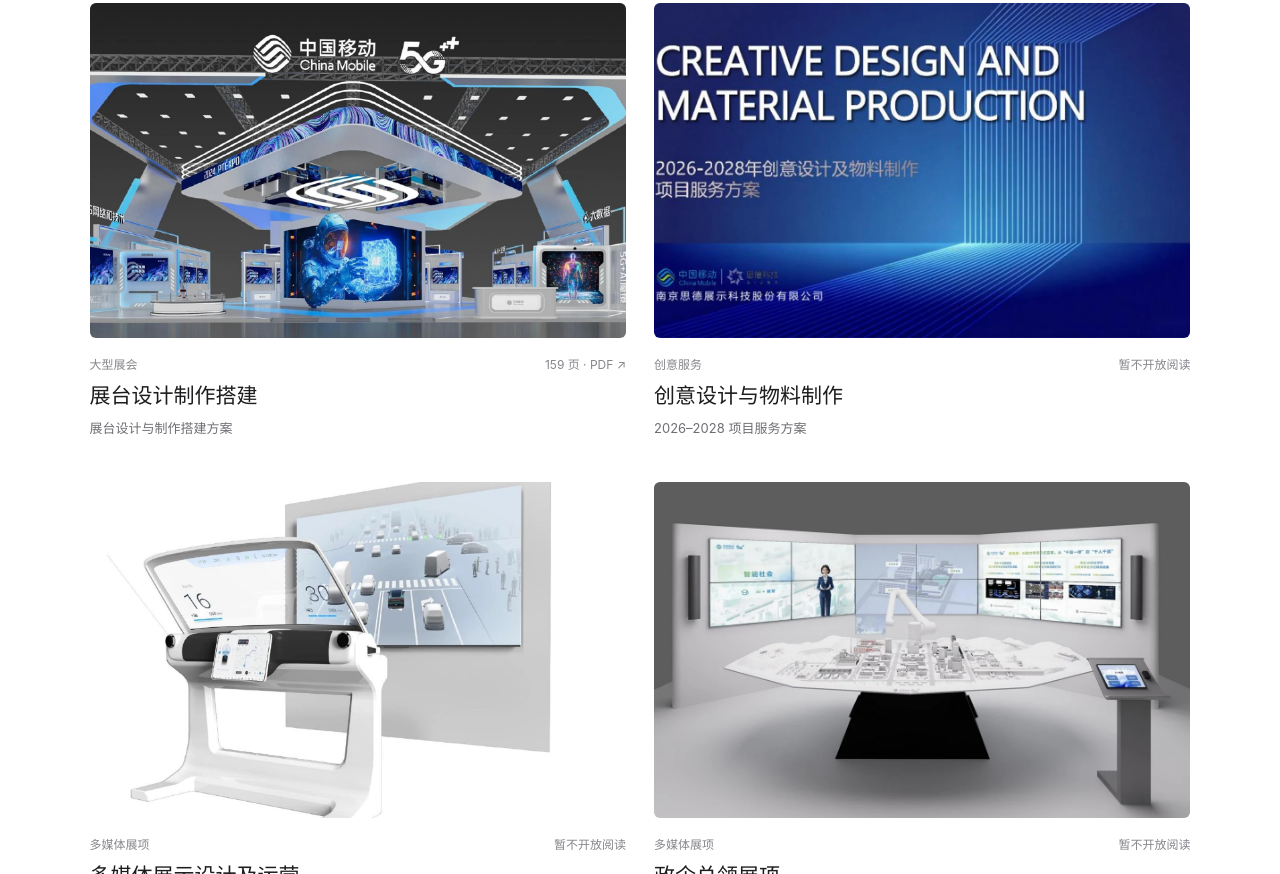
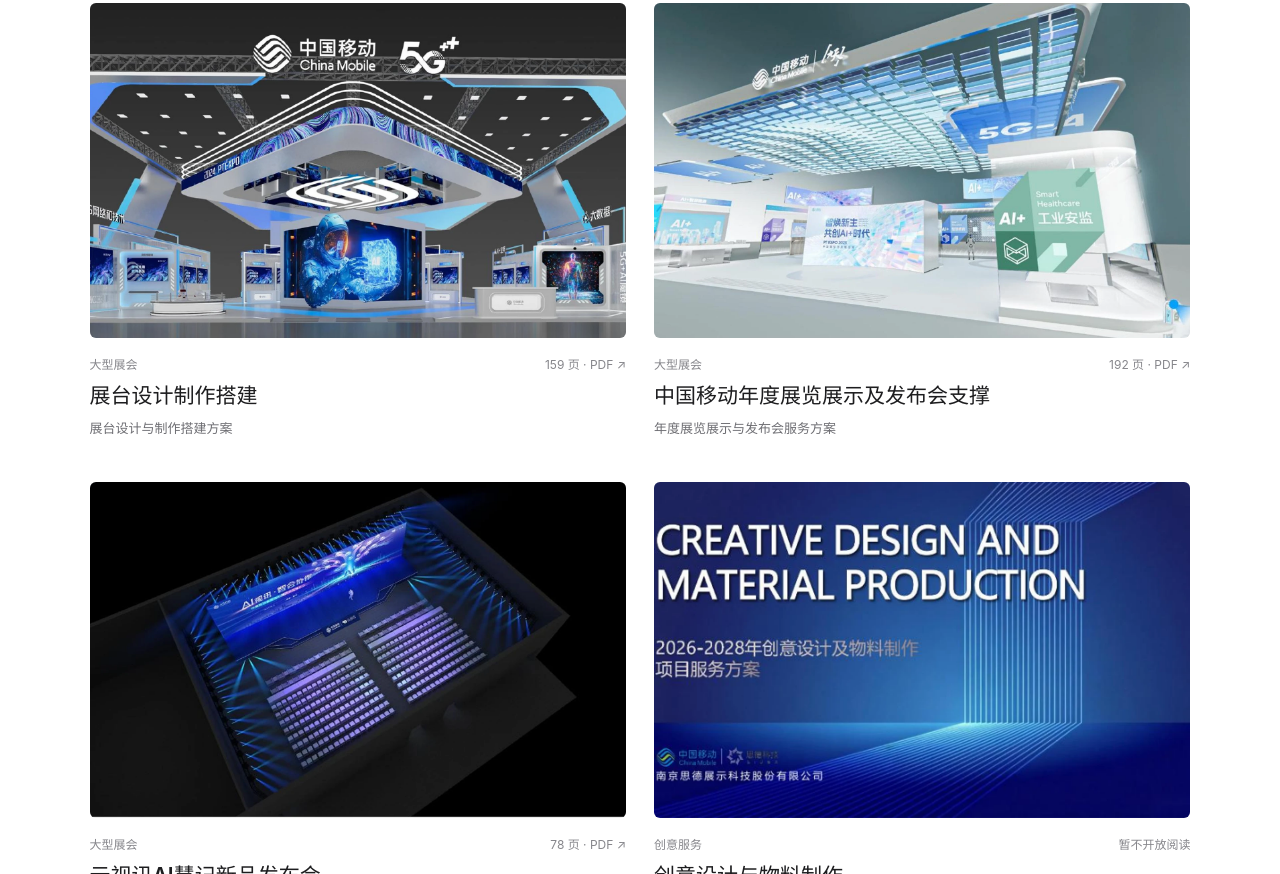
Before and after one commit to littletletle/littletletle.github.io, a plain HTML site: page index.html in a window 1280 px wide. Shown: the part 1926-2800 px from the top of the page. Drawn offline with Linux system fonts and the light colour scheme.

Commit message:
Add annual exhibition services and AI meeting launch projects

```diff
--- a/app.js
+++ b/app.js
@@ -15,6 +15,6 @@ hero.addEventListener('touchend',e=>{if(touchX!==null){const distance=e.changedT
 showSlide(0);updatePause();
 const grid=document.querySelector('#projects'),search=document.querySelector('#search');
 function render(){const items=projects.filter(p=>p.category!=='个人资料'&&(category==='全部'||p.category===category)&&(p.title+p.subtitle).includes(search.value.trim()));grid.replaceChildren(...items.map(p=>{const a=document.createElement('a');a.className='project';if(p.available!==false)a.href=`reader.html?project=${p.id}`;a.innerHTML=`<div class="project-image"><img src="${p.cover}" alt="${p.title}方案封面" loading="lazy"></div><div class="project-meta"><span>${p.category}</span><span>${p.available===false?'暂不开放阅读':p.pages+' 页 · PDF ↗'}</span></div><h3>${p.title}</h3><p>${p.subtitle}</p>`;return a}));document.querySelector('#empty').hidden=items.length>0;}
-const projectOrder=['xiongan','robotics','science5g','cmcc-integration','booth-design','creative','display-operations','enterprise','resume','portfolio'];
-fetch('projects.json?v=access-20261125',{cache:'no-store'}).then(r=>{if(!r.ok)throw Error();return r.json()}).then(data=>{projects=data.sort((a,b)=>{const ai=projectOrder.indexOf(a.id),bi=projectOrder.indexOf(b.id);return (ai<0?projectOrder.length:ai)-(bi<0?projectOrder.length:bi)});render()}).catch(()=>{grid.textContent='项目加载失败，请刷新重试。'});
+const projectOrder=['xiongan','robotics','science5g','cmcc-integration','booth-design','annual-events','ai-meeting','creative','display-operations','enterprise','resume','portfolio'];
+fetch('projects.json?v=latest-20261126',{cache:'no-store'}).then(r=>{if(!r.ok)throw Error();return r.json()}).then(data=>{projects=data.sort((a,b)=>{const ai=projectOrder.indexOf(a.id),bi=projectOrder.indexOf(b.id);return (ai<0?projectOrder.length:ai)-(bi<0?projectOrder.length:bi)});render()}).catch(()=>{grid.textContent='项目加载失败，请刷新重试。'});
 document.querySelectorAll('[data-filter]').forEach(b=>b.addEventListener('click',()=>{category=b.dataset.filter;document.querySelectorAll('[data-filter]').forEach(x=>{x.classList.toggle('active',x===b);x.setAttribute('aria-pressed',x===b)});render()}));search.addEventListener('input',render);
--- a/index.html
+++ b/index.html
@@ -2,6 +2,6 @@
 <html lang="zh-CN"><head><meta charset="utf-8"><meta name="viewport" content="width=device-width,initial-scale=1"><title>蒋尉聪 · 作品集</title><meta name="description" content="蒋尉聪的展陈策划、空间叙事与多媒体体验作品集"><link rel="stylesheet" href="style.css"><link rel="stylesheet" href="carousel.css"></head>
 <body><header class="nav"><a class="brand" href="index.html">蒋尉聪<span> / 作品集</span></a><nav><a href="#work">精选方案</a><a href="#about">关于我</a><a href="reader.html?project=resume">个人简历 ↗</a></nav></header>
 <main><section class="hero" aria-label="精选项目轮播" aria-roledescription="轮播"><a class="hero-visual"  aria-label="阅读全景雄安方案"><img src="assets/xiongan.webp" alt="全景雄安展厅空间效果图" fetchpriority="high"></a><div class="hero-shade"></div><div class="hero-copy"><p class="eyebrow">JIANG WEICONG · PORTFOLIO</p><h1>以内容驱动<br>全渠道品牌体验。</h1><p>蒋尉聪 · 品牌体验策划 / 内容生态构建 / AIGC创新工作流</p><a class="button light" href="#work">浏览精选项目 <span>↓</span></a></div><div class="hero-controls"><div class="hero-dots" role="group" aria-label="选择项目"></div><button id="hero-pause" aria-label="暂停轮播" title="暂停轮播">Ⅱ</button></div><a class="hero-caption" ><strong>全景雄安</strong><span>空间方案 / 作品选录</span></a></section>
-<section id="work" class="section"><div class="section-heading"><div><p class="eyebrow blue">SELECTED PROJECTS / 01</p><h2>用内容制造沉浸式的体验感</h2></div><p class="section-note">企业展厅、大型展会与互动体验<br>8 个精选项目 · 2 份开放方案</p></div><div class="tools"><div class="filters" role="group" aria-label="项目分类"><button class="active" data-filter="全部" aria-pressed="true">全部</button><button data-filter="企业展厅" aria-pressed="false">企业展厅</button><button data-filter="大型展会" aria-pressed="false">大型展会</button><button data-filter="科普体验" aria-pressed="false">科普体验</button><button data-filter="多媒体展项" aria-pressed="false">多媒体展项</button><button data-filter="创意服务" aria-pressed="false">创意服务</button></div><input id="search" type="search" placeholder="搜索项目" aria-label="搜索项目"></div><div id="projects" class="projects"></div><p id="empty" hidden>没有找到相关项目。</p></section>
+<section id="work" class="section"><div class="section-heading"><div><p class="eyebrow blue">SELECTED PROJECTS / 01</p><h2>用内容制造沉浸式的体验感</h2></div><p class="section-note">企业展厅、大型展会与互动体验<br>10 个精选项目 · 4 份开放方案</p></div><div class="tools"><div class="filters" role="group" aria-label="项目分类"><button class="active" data-filter="全部" aria-pressed="true">全部</button><button data-filter="企业展厅" aria-pressed="false">企业展厅</button><button data-filter="大型展会" aria-pressed="false">大型展会</button><button data-filter="科普体验" aria-pressed="false">科普体验</button><button data-filter="多媒体展项" aria-pressed="false">多媒体展项</button><button data-filter="创意服务" aria-pressed="false">创意服务</button></div><input id="search" type="search" placeholder="搜索项目" aria-label="搜索项目"></div><div id="projects" class="projects"></div><p id="empty" hidden>没有找到相关项目。</p></section>
 <section id="about" class="about section"><div class="about-intro"><p class="eyebrow blue">ABOUT ME / 02</p><h2>从创意构思，<br>到体验落地。</h2><p>以视听叙事为起点，将品牌诉求、科技主题与城市故事转化为可感知的空间内容。连接策划、设计与技术，让方案走向现场。</p><a class="text-link" href="reader.html?project=resume">查看完整简历 ↗</a><img class="portrait" src="assets/portrait.webp" alt="蒋尉聪个人照片" loading="lazy"></div><div class="about-detail"><h3>核心能力</h3><div class="skills"><span>空间叙事与提案</span><span>展陈内容策划</span><span>影片与分镜脚本</span><span>展项交互研发</span><span>AI 创意应用</span><span>项目统筹交付</span></div><h3>工作经历</h3><article class="experience"><time>2023.03 — 2026.06</time><h4>南京思德展示科技股份有限公司</h4><p>策划经理</p><p>展厅全案策划、内容大纲、多媒体脚本与交互逻辑，协同设计及技术团队完成项目交付。</p></article><article class="experience"><time>2018.03 — 2022.12</time><h4>重庆非言启示文化传媒有限公司</h4><p>影视策划</p><p>企业宣传片、商业短片与纪录片的创意、文案及分镜脚本，参与摄制统筹与后期制作。</p></article><div class="education">重庆师范大学 · 本科<br><span>广播电视编导与新媒体 / 2014–2018</span></div></div></section>
-<footer><p class="eyebrow">LET’S CONNECT</p><h2>期待下一次合作。</h2><div class="contacts"><a href="mailto:908737555@qq.com">908737555@qq.com ↗</a><a href="tel:13996212274">139 9621 2274 ↗</a></div><div class="footer-bottom"><span>蒋尉聪 · 南京</span><span>PORTFOLIO / 2026</span></div></footer></main><script src="app.js?v=access-20261125"></script></body></html>
+<footer><p class="eyebrow">LET’S CONNECT</p><h2>期待下一次合作。</h2><div class="contacts"><a href="mailto:908737555@qq.com">908737555@qq.com ↗</a><a href="tel:13996212274">139 9621 2274 ↗</a></div><div class="footer-bottom"><span>蒋尉聪 · 南京</span><span>PORTFOLIO / 2026</span></div></footer></main><script src="app.js?v=latest-20261126"></script></body></html>
--- a/projects.json
+++ b/projects.json
@@ -52,6 +52,28 @@
     "size": 37.0,
     "pdf": "documents/booth-design.pdf",
     "cover": "assets/booth-design.webp",
+    "available": true
+  },
+  {
+    "id": "annual-events",
+    "title": "中国移动年度展览展示及发布会支撑",
+    "subtitle": "年度展览展示与发布会服务方案",
+    "category": "大型展会",
+    "pages": 192,
+    "size": 21.7,
+    "pdf": "documents/annual-events.pdf",
+    "cover": "assets/annual-events.webp",
+    "available": true
+  },
+  {
+    "id": "ai-meeting",
+    "title": "云视讯AI慧记新品发布会",
+    "subtitle": "新品发布会策划与执行方案",
+    "category": "大型展会",
+    "pages": 78,
+    "size": 21.4,
+    "pdf": "documents/ai-meeting.pdf",
+    "cover": "assets/ai-meeting.webp",
     "available": true
   },
   {
```
Also changed, not shown: assets/ai-meeting.webp (added), assets/annual-events.webp (added), 2 other files.
